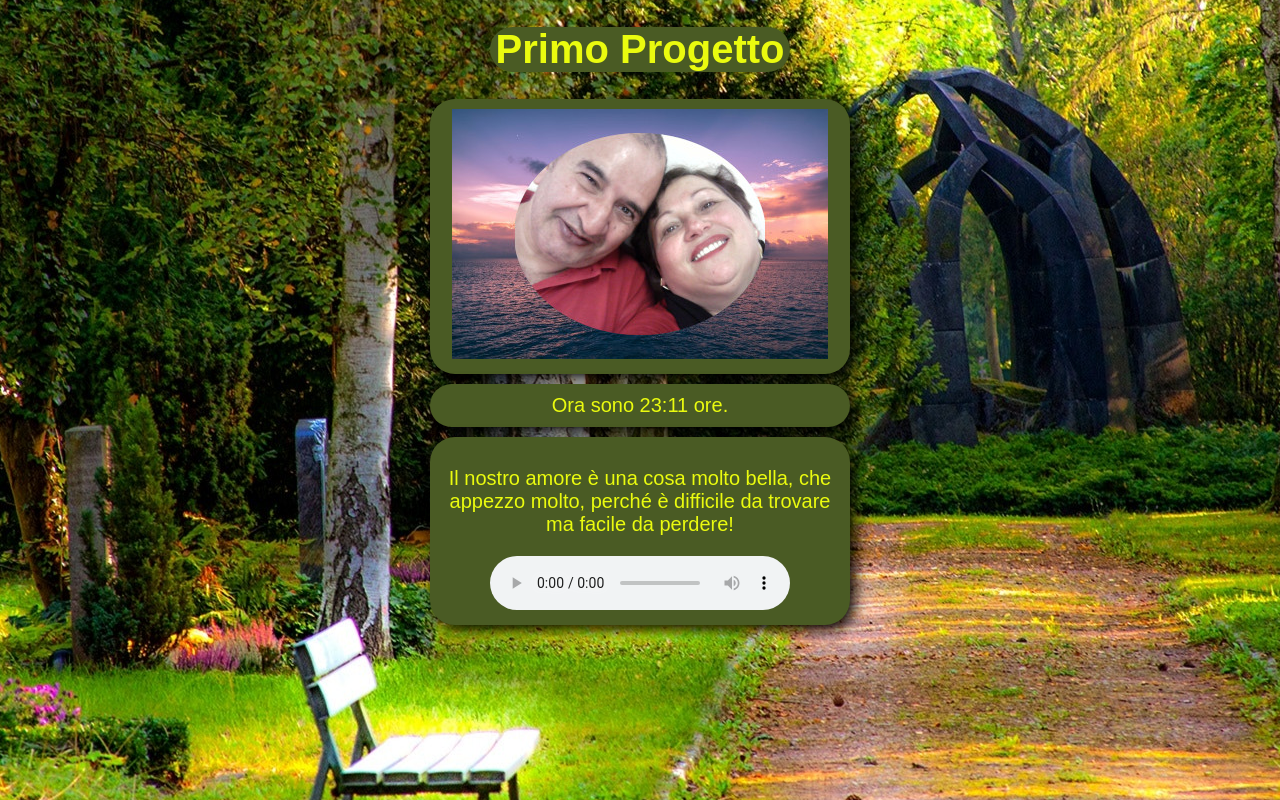
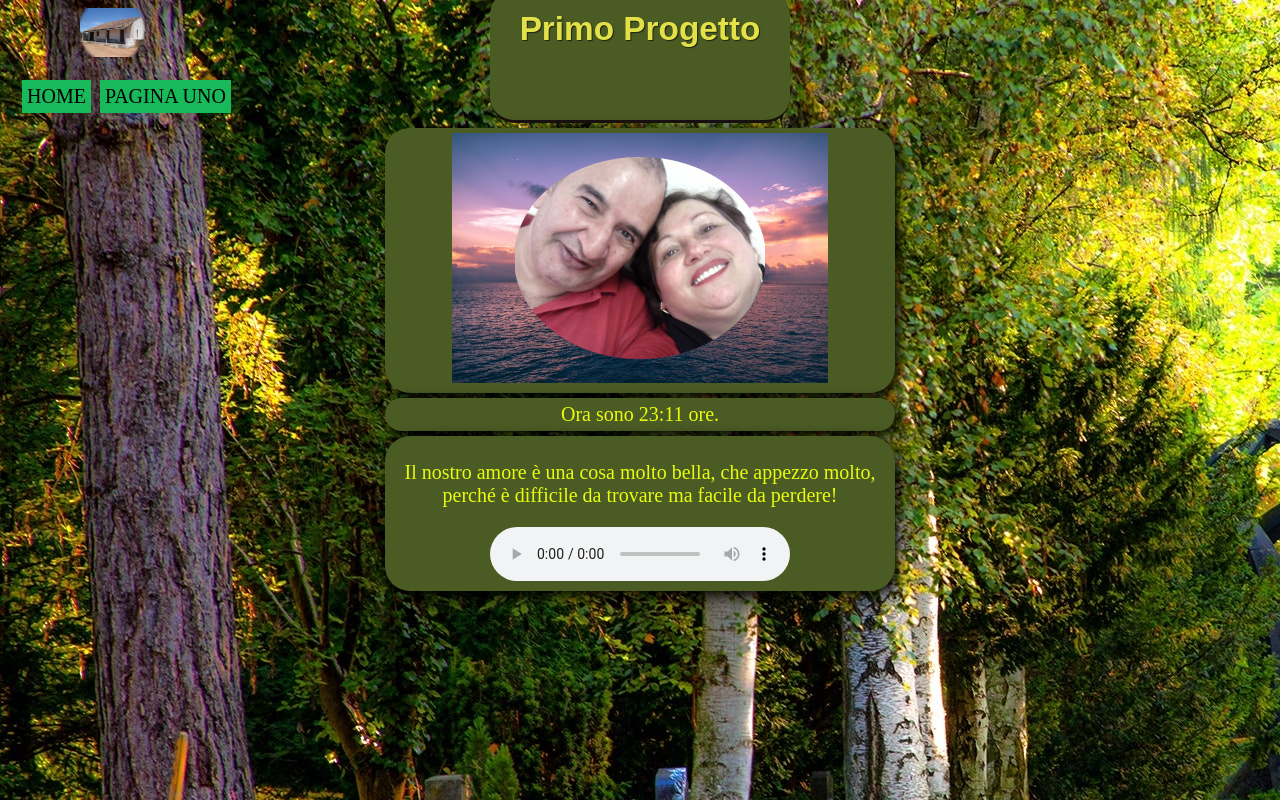
Before and after one commit to Francisco-T-Pezzi/Primo-Progetto, a plain HTML site: page index.html in a window 1280 px wide. Drawn offline with Linux system fonts and the light colour scheme.

Commit message:
Atualização do projeto

```diff
--- a/comandi.js
+++ b/comandi.js
@@ -3,6 +3,19 @@ function carregar(){
     var data = new Date()
     var hora = data.getHours()
     var min  = data.getMinutes()
-    //var hora = 19
     msg.innerHTML = `Ora sono ${hora}:${(min)} ore.`
 }
+
+function carregar_dia(){
+    var msg = window.document.getElementById('msg')
+    var data = new Date()
+    var dia = data.getDate()
+    var mes = data.getMonth()
+    var ano = data.getFullYear()
+
+    msg.innerHTML = `Oggi è ${dia}/${mes}/${ano}.`
+}
+
+function mudaFoto(foto) {
+    document.getElementById("icone").src=foto;
+}
--- a/foglia.css
+++ b/foglia.css
@@ -1,11 +1,92 @@
+
 body {
+   width: auto;
+   background-color: #f7aa05;
+   color: rgba(0,0,0,1)
+   font-family: Arial, sans-serif;
+   font-size: 20px;
+}
+a{
+    color: #606060;
+    text-decoration: none;
+}
+a:hover{
+    text-decoration: underline;
+}
+div#interface {
+    position: relative;
+    width: 1000px;
+  //  background-color: #ffffff;
+    margin:-50px auto 5px auto;
+    box-shadow: 0px 0px 0px rgba(0,0,0,0.5);
+    padding: 10px;
+}
+header#cabecalho{
+    border-bottom: 3px #1a1111 solid;
+    height:130px;
+}
+header#cabecalho h1{
+    font-family: 'FonteLogo', sans-serif;
+    font-size: 25pt;
+    color: #e4e148;
+    text-shadow: 1px 1px 1px rgba(0,0,0,0.6);
+    padding:20px 0px 6px 0px;
+    margin-bottom: 0px;
+   // margin: 0;
+    height: auto;
+    width: 100%;
+}
+header#cabecalho h2{
+    font-family: Arial,sans-serif;
+    color: #888888;
+    font-size:15pt;
+    padding: 0px;
+    margin-top: 0px;
+}
+header#cabecalho img#icone{
+    position: absolute;
+    top: 50px;
+    left: -50px;
+}
+
+body#primo {
     background-image: url(./imagens/bosqueG.jpg);
-    background-color: #4a5b24;
-    background-repeat: no-repeat;
-    background-position: center;
-    font: normal 20px arial;
-    color: rgba(25,25,32,365);
-    margin: auto;
+}
+nav#menu{
+    display:block;
+}
+nav#menu ul{
+	list-style: none;
+	text-transform: uppercase;
+	position: absolute;
+	top: 100px;
+	left: -150px;
+}
+nav#menu li{
+    display: inline-block;
+    background-color: #18b95b;
+    padding: 5px;
+    margin:2px;
+    transition: background-color 0.5s;
+    }
+nav#menu li:hover{
+    background-color: #606060;
+}
+nav#menu a{
+    color: #e4d280;
+    text-decoration:none;
+}
+nav#menu a:hover{
+    color: #e4d280;
+    text-decoration: underline;
+    background:#4a5b24;
+}
+nav#menu a{
+    color: #000000;
+    text-decoration: none;
+}
+nav#menu h1{
+    display: none;
 }
 header {
     background: #4a5b24;
@@ -19,9 +100,9 @@ section{
     text-align: center;
     border-radius: 25px;
     background: #4a5b24;
-    width: 400px;
-    margin: 10px auto 10px auto;
-    padding: 10px;
+    width: 500px;
+    margin: 5px auto auto auto;
+    padding: 5px;
     box-shadow: 5px 5px 15px rgba(0,0,0,363);
     color: #eafb0f;
 }
--- a/index.html
+++ b/index.html
@@ -8,8 +8,18 @@
 
     <title>Primo Progetto</title>
 </head>
-<body onload="carregar()">
-    <header>
+<body id="primo" onload="carregar()">
+   <div id="interface">
+    <header id="cabecalho">
+        <hgroup>
+            <img id="icone" src="./imagens/casa.png" alt="Imagem da pagina">
+            <nav id="menu">
+                <ul>
+                    <li onmouseover="mudaFoto('./imagens/casa.png')" onmouseout="mudaFoto('./imagens/casa.png')"><a href="index.html">Home</a></li>
+                    <li onmouseover="mudaFoto('./imagens/uno_65.png')" onmouseout="mudaFoto('./imagens/casa.png')"><a href="pagina_uno.html">Pagina uno</a></li>
+                </ul>
+            </nav>
+            </hgroup>
         <div>
             <h1>Primo Progetto</h1>
         </div>
@@ -32,7 +42,7 @@
         <div>
             <p>Il nostro amore è una cosa molto bella, che appezzo molto, perché è difficile da trovare ma facile da perdere!</p>
             <audio id="musica" controls=""controls>
-                <source src="Primo-Progetto.mp3" type="audio/mpeg">
+                <source src="./audio/Nostro_amore.mp3" type="audio/mpeg">
                 Desculpe não foi possível carregar o áudio.
                </audio>
         </div>
@@ -41,7 +51,7 @@
 
     </footer>
     <script src="comandi.js"></script>
-
+   </div>
 
 </body>
 </html>
```
Also changed, not shown: pagina_uno.html (added, +55 -0 lines), imagens/CeCe.gif (added), imagens/casa.png (added), imagens/uno.png (added), imagens/uno_65.png (added), 3 other files.
